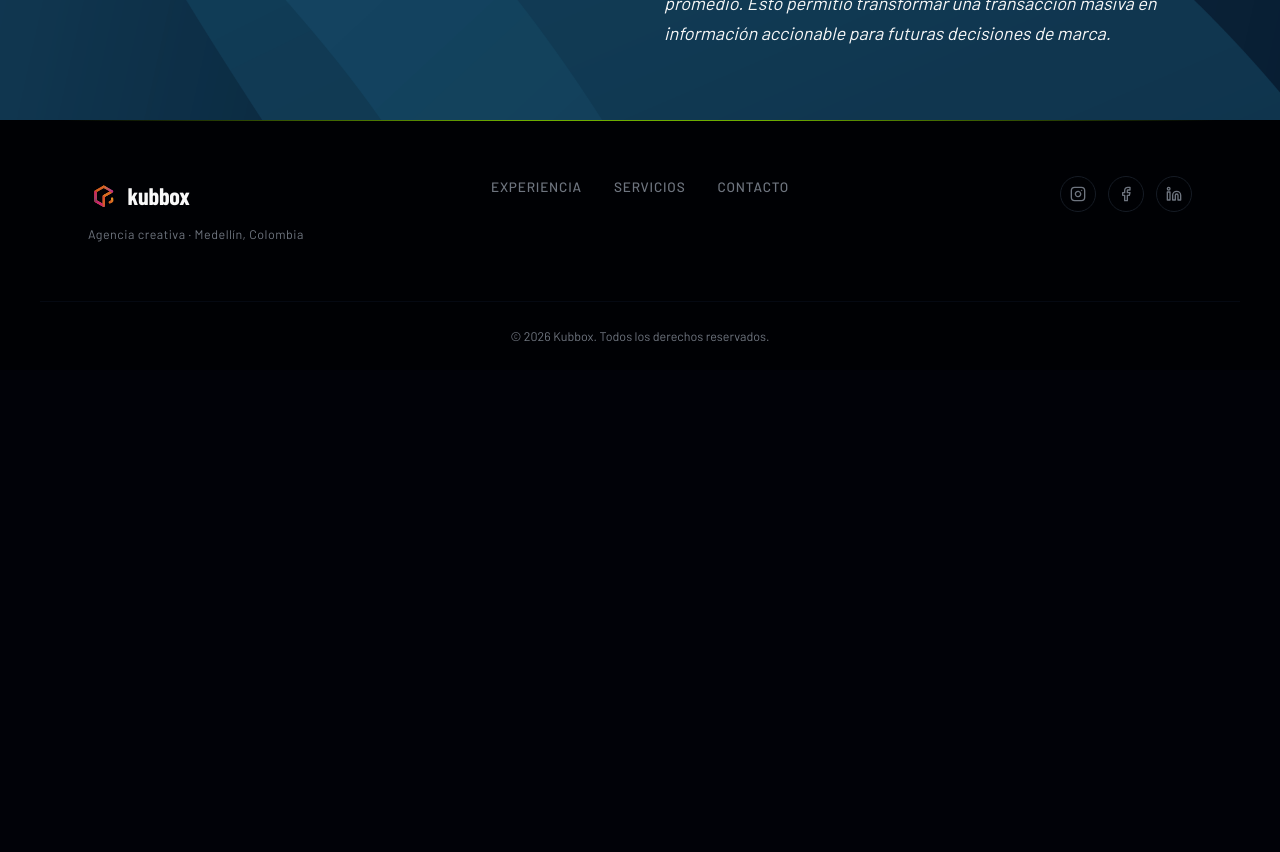
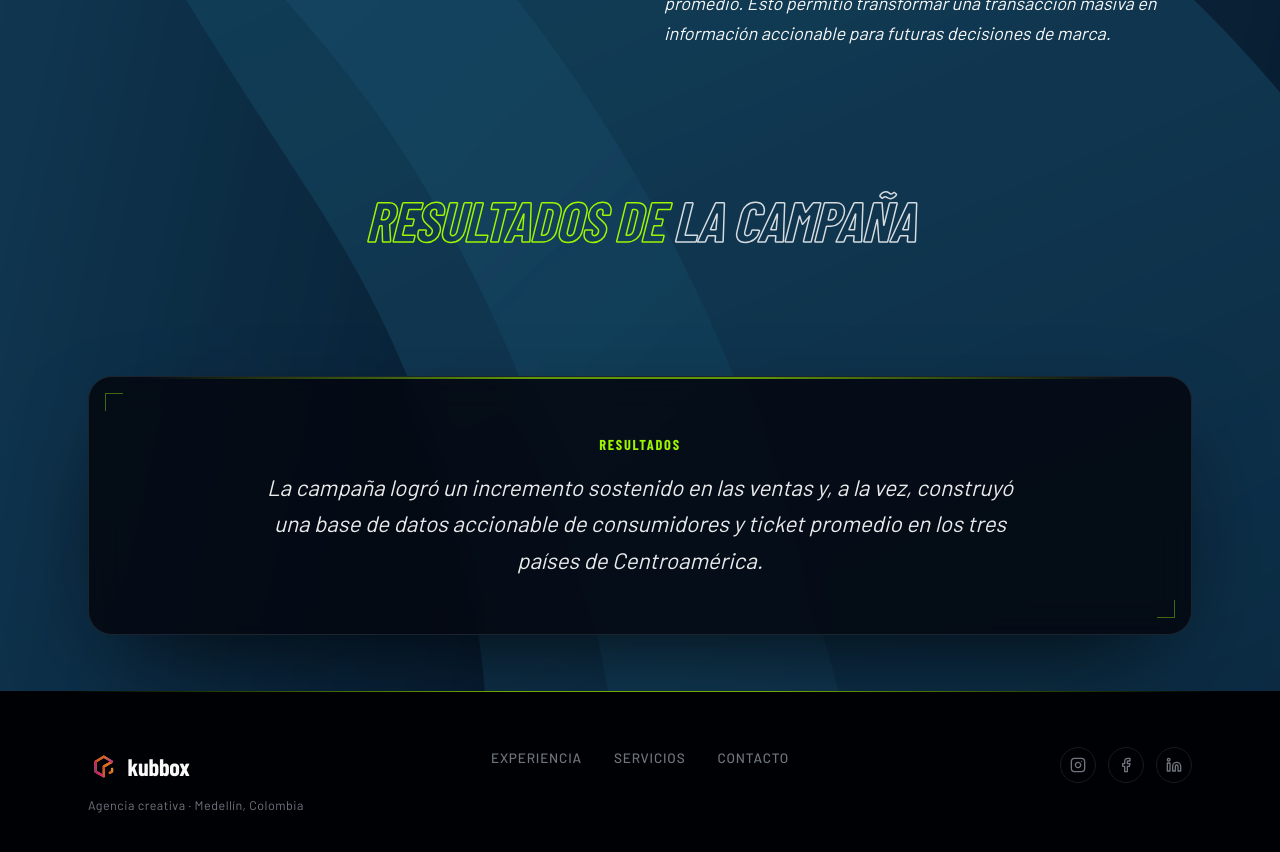
Before and after one commit to kubbox-dev/sitio_kubbox, a React (Vite) app: page /proyectos/kelloggs in a window 1280 px wide. Shown: the part 1120-1972 px from the top of the page. Before the commit the page ends 1490 px from the top, so only its background shows below. Built offline with nearby package versions, Linux system fonts and the light colour scheme; a web font is replaced by a local one.

Commit message:
feat(proyectos): TextPanelBlock + sección resultados Kellogg's

```diff
--- /dev/null
+++ b/src/components/sections/proyectos/blocks/TextPanelBlock.jsx
@@ -0,0 +1,30 @@
+import { motion } from 'framer-motion'
+
+export default function TextPanelBlock({ eyebrow, text }) {
+  return (
+    <section className="relative py-[clamp(2rem,5vw,3.5rem)]">
+      <div className="mx-auto max-w-[var(--container)] px-[var(--container-pad)]">
+        <motion.div
+          initial={{ opacity: 0, y: 28 }}
+          whileInView={{ opacity: 1, y: 0 }}
+          viewport={{ once: true, amount: 0.4 }}
+          transition={{ duration: 0.7, ease: [0.16, 1, 0.3, 1] }}
+          className="relative overflow-hidden rounded-[1.5rem] border px-[clamp(2rem,5vw,3.5rem)] py-[clamp(2.5rem,6vw,3.5rem)] text-center [background:oklch(0.13_0.020_260_/_0.85)] [backdrop-filter:blur(14px)] [border-color:oklch(0.26_0.022_260)] [box-shadow:0_40px_110px_-40px_oklch(0.03_0.02_260_/_0.9)]"
+        >
+          <span aria-hidden="true" className="absolute inset-x-0 top-0 h-[2px] opacity-60 [background:linear-gradient(to_right,transparent_5%,var(--c-lime)_40%,var(--c-lime)_60%,transparent_95%)]" />
+          <span aria-hidden="true" className="absolute left-4 top-4 h-[18px] w-[18px] border-[1.5px] border-b-0 border-r-0 [border-color:oklch(0.88_0.26_130_/_0.4)]" />
+          <span aria-hidden="true" className="absolute bottom-4 right-4 h-[18px] w-[18px] border-[1.5px] border-l-0 border-t-0 [border-color:oklch(0.88_0.26_130_/_0.4)]" />
+
+          {eyebrow && (
+            <p className="mb-3 [font-family:var(--font-display)] text-[0.9rem] font-bold uppercase tracking-[0.12em]" style={{ color: 'var(--c-lime)' }}>
+              {eyebrow}
+            </p>
+          )}
+          <p className="m-0 mx-auto max-w-[60ch] text-[clamp(1.05rem,1.8vw,1.4rem)] italic leading-[1.62] [font-family:var(--font-body)] [text-wrap:pretty]" style={{ color: 'var(--c-ink)', opacity: 0.95 }}>
+            {text}
+          </p>
+        </motion.div>
+      </div>
+    </section>
+  )
+}
--- a/src/components/sections/proyectos/blocks/registry.js
+++ b/src/components/sections/proyectos/blocks/registry.js
@@ -1,11 +1,13 @@
 import SectionHeadingBlock from './SectionHeadingBlock'
 import HeroBlock from './HeroBlock'
 import StatementBlock from './StatementBlock'
+import TextPanelBlock from './TextPanelBlock'
 
 const registry = {
   sectionHeading: SectionHeadingBlock,
   hero: HeroBlock,
   statement: StatementBlock,
+  textPanel: TextPanelBlock,
 }
 
 export default registry
--- a/src/data/proyectos/kelloggs.js
+++ b/src/data/proyectos/kelloggs.js
@@ -26,5 +26,13 @@ export default {
         ],
       },
     },
+    { type: 'sectionHeading', props: { lime: 'RESULTADOS DE', white: 'LA CAMPAÑA' } },
+    {
+      type: 'textPanel',
+      props: {
+        eyebrow: 'Resultados',
+        text: 'La campaña logró un incremento sostenido en las ventas y, a la vez, construyó una base de datos accionable de consumidores y ticket promedio en los tres países de Centroamérica.',
+      },
+    },
   ],
 }
```
